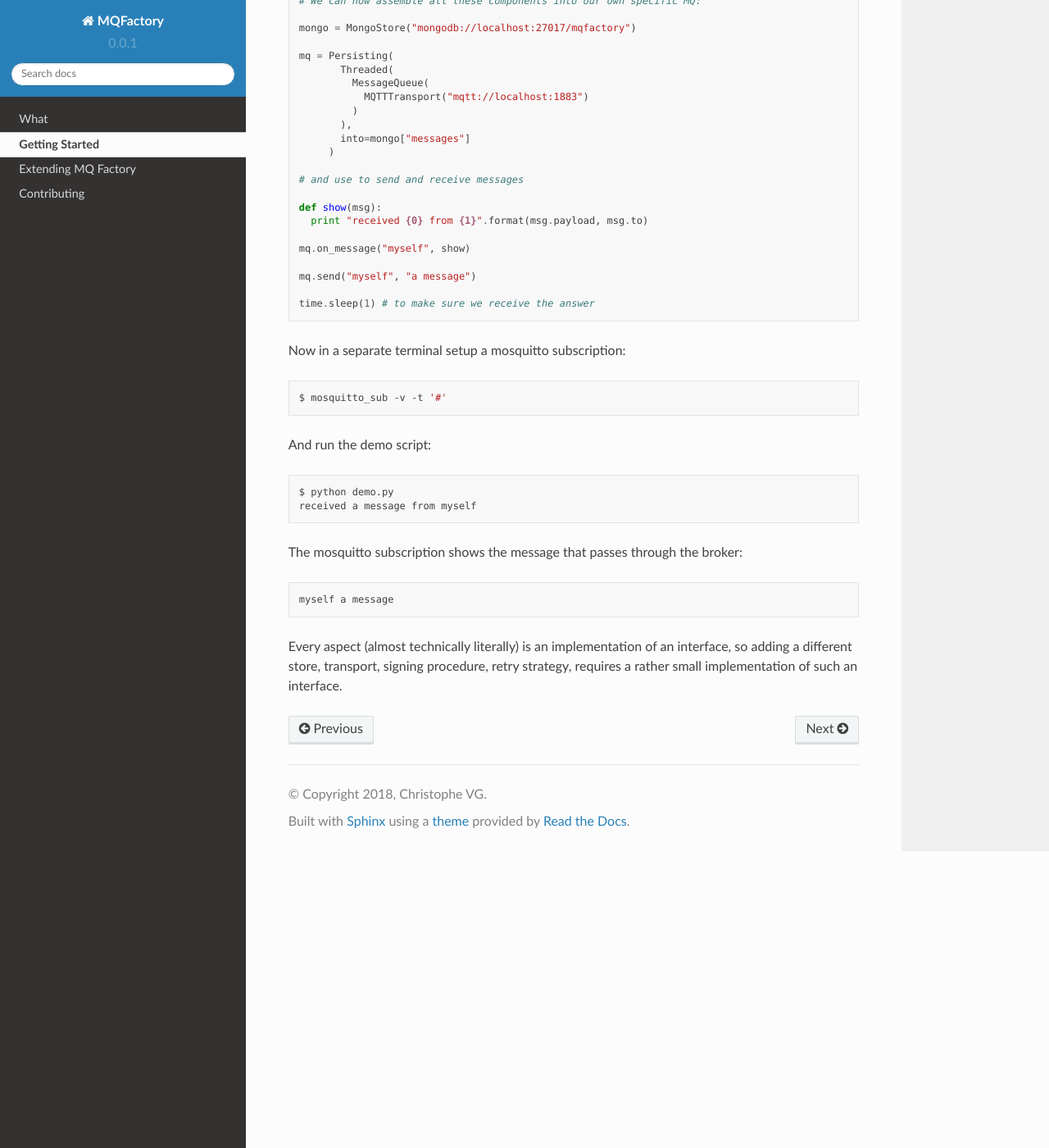
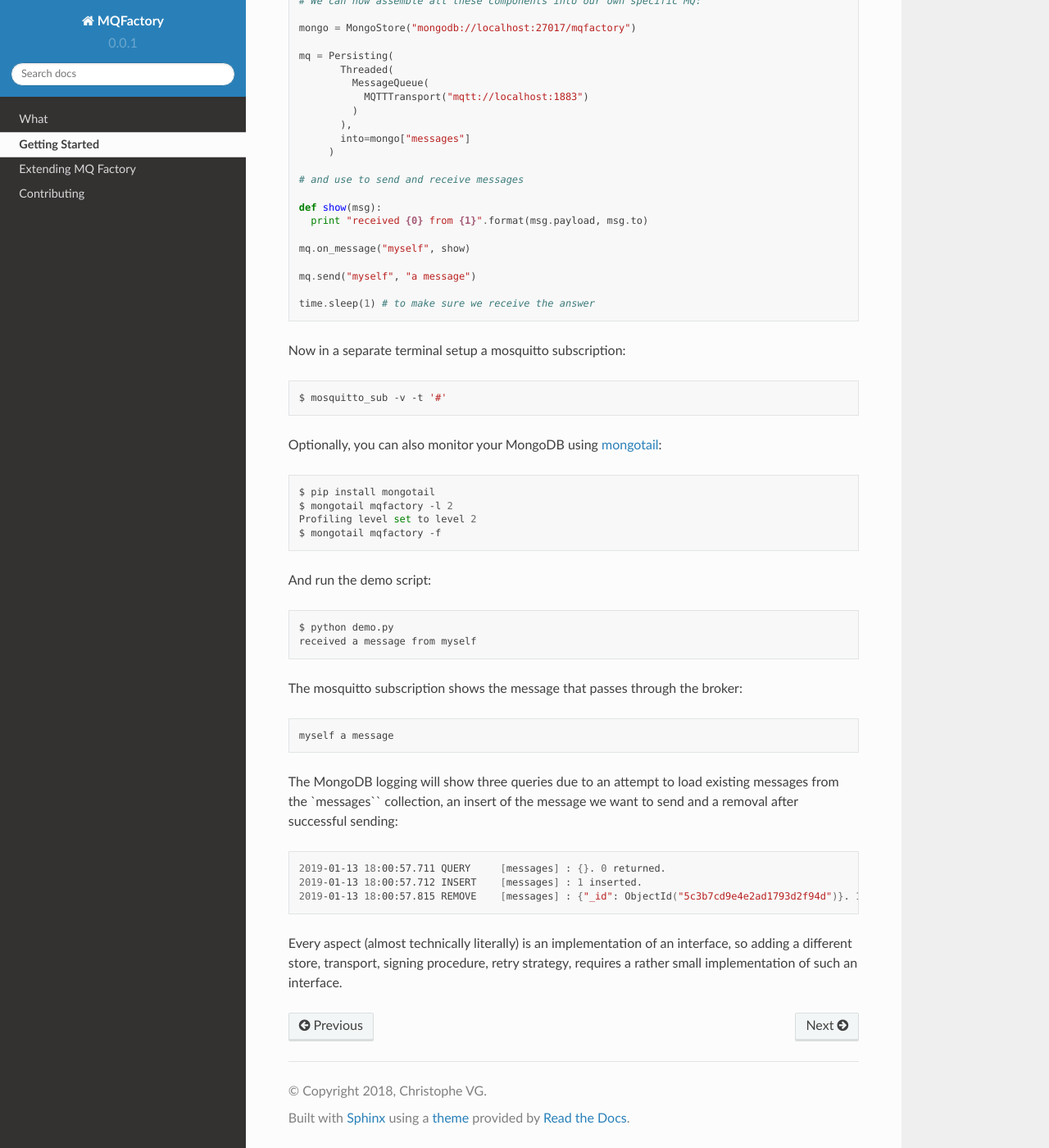
Before and after one commit to christophevg/py-mqfactory, a Sphinx documentation site: the page built from docs/getting-started.md, in a window 1280 px wide and 1400 px high, scrolled down 1102 px. Shown: the whole window at 82% size. Built offline with Sphinx 7.4.7 and the Read the Docs theme 2.0.0, drawn with Linux system fonts in a browser that asks for light colours.

Commit message:
added additional info on logging MongoDB queries

````diff
--- a/docs/getting-started.md
+++ b/docs/getting-started.md
@@ -79,6 +79,15 @@ Now in a separate terminal setup a mosquitto subscription:
 $ mosquitto_sub -v -t '#'
 ```
 
+Optionally, you can also monitor your MongoDB using [mongotail](https://github.com/mrsarm/mongotail):
+
+```bash
+$ pip install mongotail
+$ mongotail mqfactory -l 2
+Profiling level set to level 2
+$ mongotail mqfactory -f
+```
+
 And run the demo script:
 
 ```bash
@@ -92,4 +101,12 @@ The mosquitto subscription shows the message that passes through the broker:
 myself a message
 ```
 
+The MongoDB logging will show three queries due to an attempt to load existing messages from the `messages`` collection, an insert of the message we want to send and a removal after successful sending:
+
+```bash
+2019-01-13 18:00:57.711 QUERY     [messages] : {}. 0 returned.
+2019-01-13 18:00:57.712 INSERT    [messages] : 1 inserted.
+2019-01-13 18:00:57.815 REMOVE    [messages] : {"_id": ObjectId("5c3b7cd9e4e2ad1793d2f94d")}. 1 deleted.
+```
+
 Every aspect (almost technically literally) is an implementation of an interface, so adding a different store, transport, signing procedure, retry strategy, requires a rather small implementation of such an interface.
````
